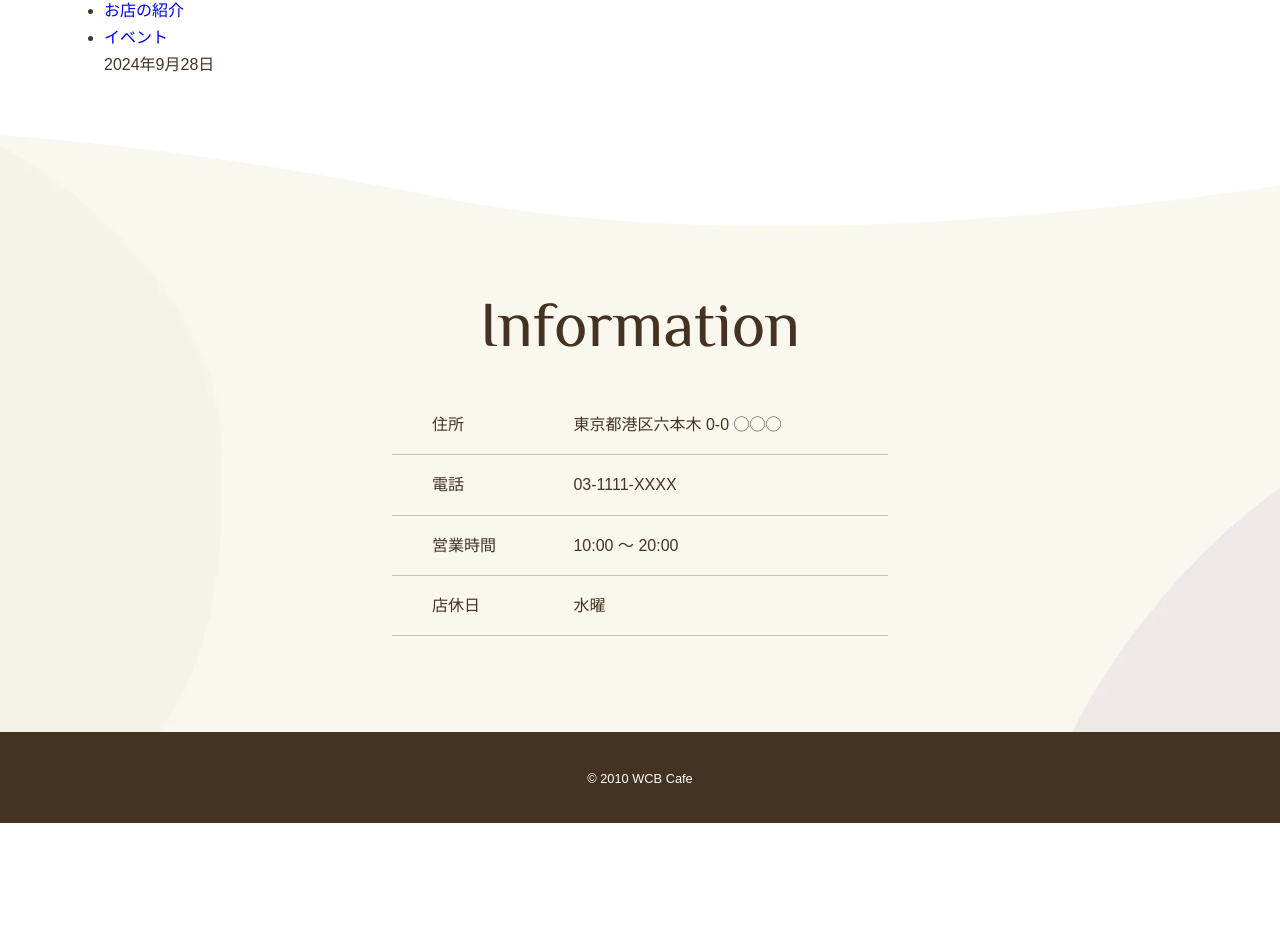
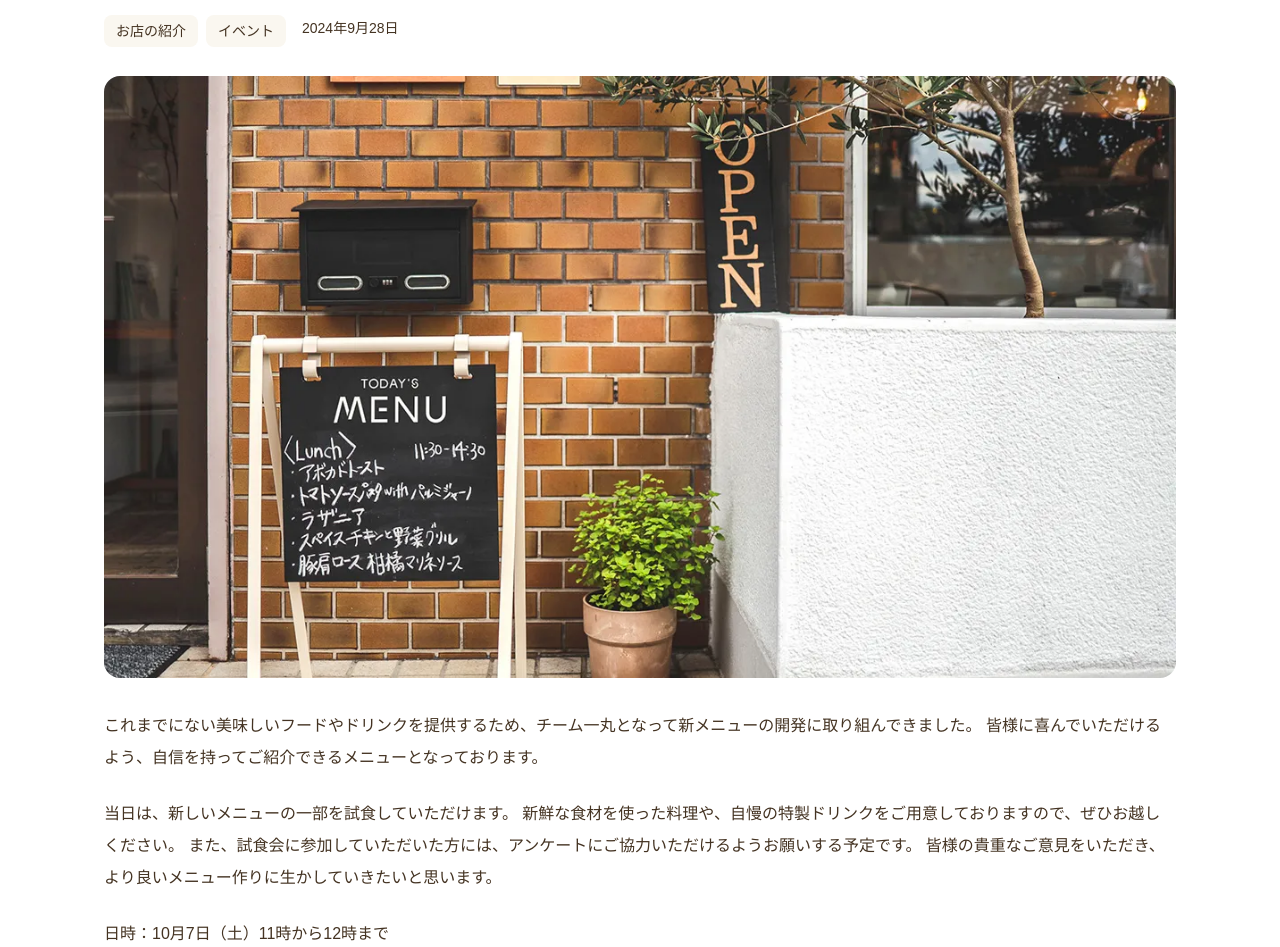
Before and after one commit to oshimago/WCBCafe, a plain HTML site: page news.html in a window 1280 px wide. Shown: the part 636-1583 px from the top of the page. Before the commit the page ends 1459 px from the top, so only its background shows below. Drawn offline with Linux system fonts and the light colour scheme; some packages are replaced by stand-ins of ours.

Commit message:
add news main area

```diff
--- a/css/style.css
+++ b/css/style.css
@@ -109,6 +109,45 @@ img {
   background-image: url(../images/cover-news-s.webp);
 }
 
+.post {
+  margin-bottom: 3rem;
+}
+.post-title {
+  font-weight: normal;
+  margin-bottom: 1.25rem;
+}
+.post-info {
+  display: flex;
+  gap: 1rem;
+  margin-bottom: 2rem;
+}
+.post-cat {
+  display: flex;
+  gap: .5rem;
+  list-style: none;
+}
+.post-cat a {
+  color: #432;
+  background-color: #faf7f0;
+  border-radius: 8px;
+  font-size: .875rem;
+  padding: .5rem .75rem;
+}
+.post-cat a:hover {
+  background-color: #c9c2bc;
+}
+.post-date {
+  font-size: 0.875rem;
+}
+.post-thumbnail {
+  border-radius: 16px;
+  margin-bottom: 1.5rem;
+}
+.post p {
+  margin-bottom: 1.5rem;
+  line-height: 2;
+}
+
 .page-footer {
   background-image: url(../images/footer-s.webp);
   background-size: cover;
@@ -142,7 +181,7 @@ img {
   color: #fff;
 }
 
-@media ( 800px <= width) {
+@media (800px <= width) {
   .page-title {
     font-size: 5rem;
   }
--- a/news.html
+++ b/news.html
@@ -45,6 +45,25 @@
           <time class="post-date" datetime="2024-09-28">2024年9月28日</time>
         </div>
       </header>
+      <img class="post-thumbnail" src="images/outside.webp" alt="店内の様子">
+      <p>
+        これまでにない美味しいフードやドリンクを提供するため、チーム一丸となって新メニューの開発に取り組んできました。
+        皆様に喜んでいただけるよう、自信を持ってご紹介できるメニューとなっております。
+      </p>
+      <p>
+        当日は、新しいメニューの一部を試食していただけます。
+        新鮮な食材を使った料理や、自慢の特製ドリンクをご用意しておりますので、ぜひお越しください。
+        また、試食会に参加していただいた方には、アンケートにご協力いただけるようお願いする予定です。
+        皆様の貴重なご意見をいただき、より良いメニュー作りに生かしていきたいと思います。
+      </p>
+      <p>
+        日時：10月7日（土）11時から12時まで<br>
+        場所：カフェ内イベントスペース
+      </p>
+      <p>
+        定員に達した場合、お断りさせていただくこともございますので、お早めにお申し込みください。
+        試食会でお会いできることを心から楽しみにしております！
+      </p>
     </article>
   </main>
 
```
